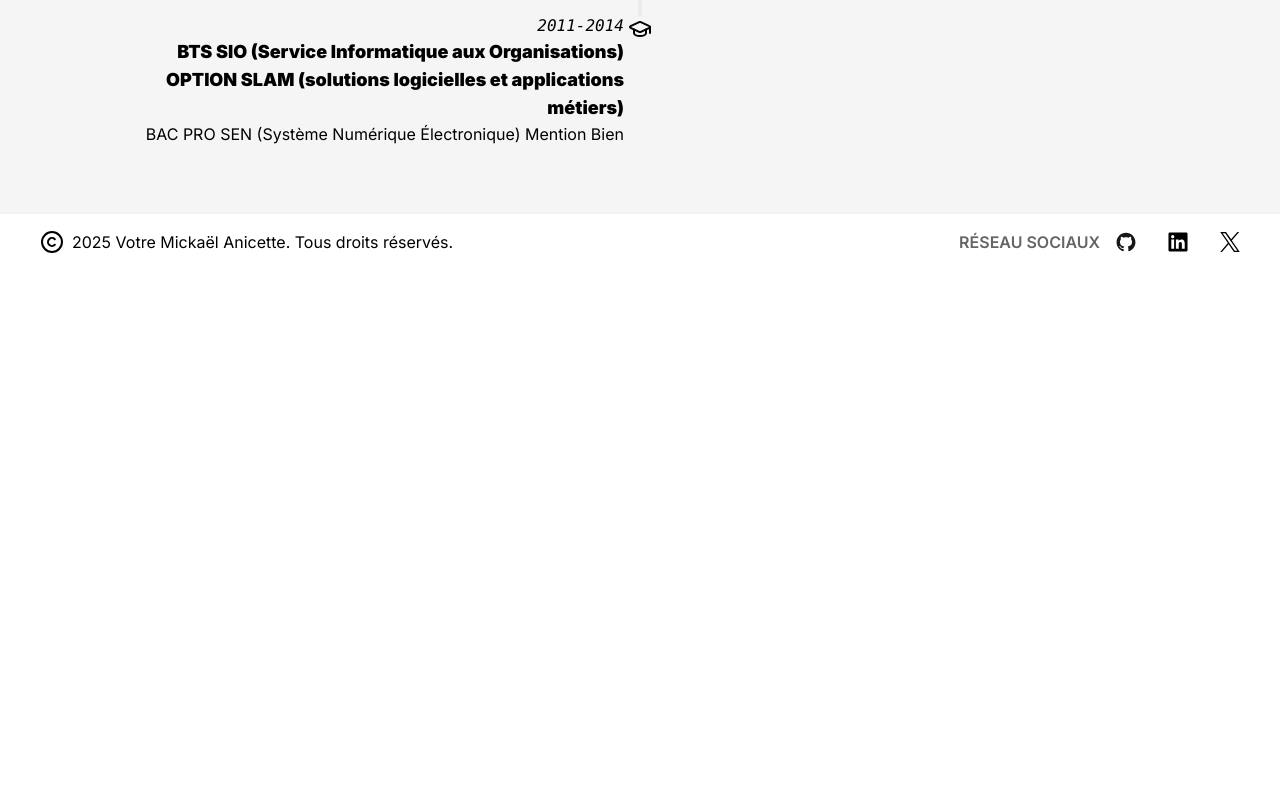
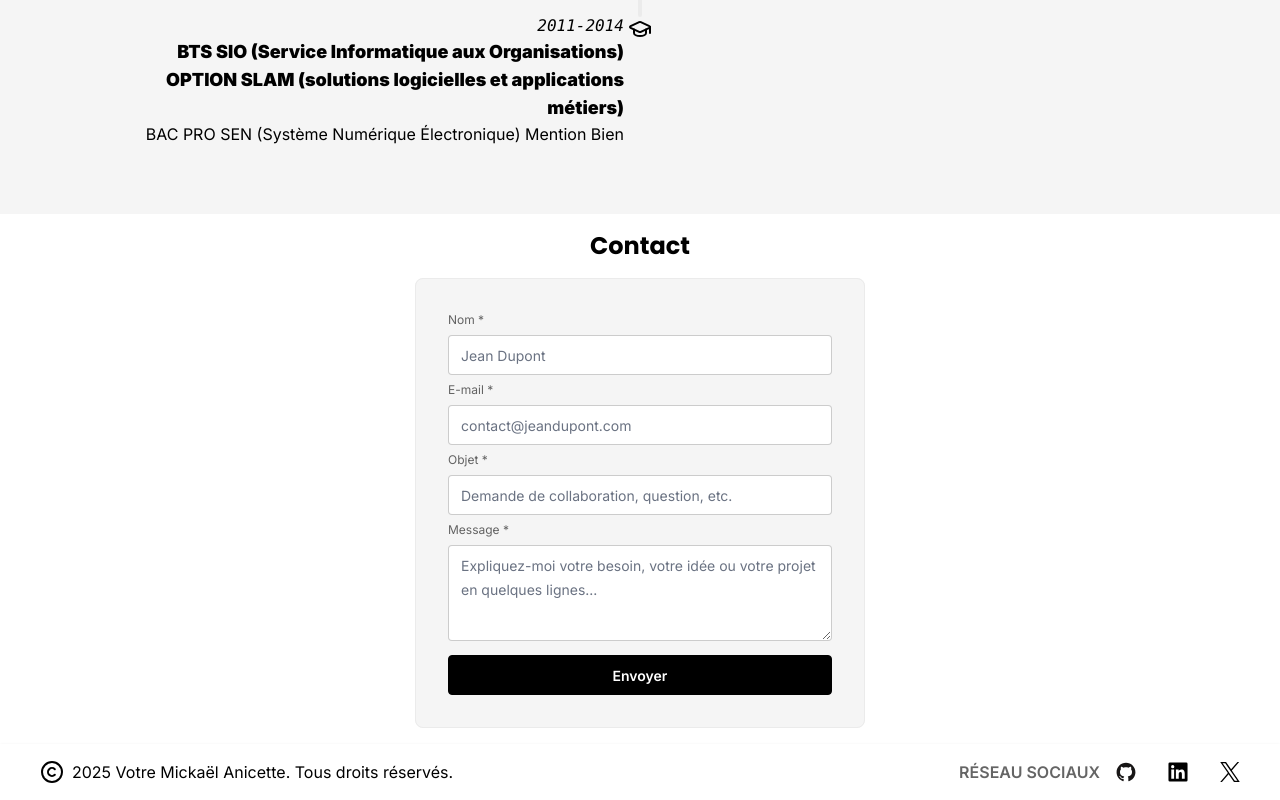
Before and after one commit to mcmikashi/mcmikashi.github.io, a SvelteKit app: page / in a window 1280 px wide. Shown: the part 2780-3580 px from the top of the page. Before the commit the page ends 3050 px from the top, so only its background shows below. Built offline with nearby package versions, Linux system fonts and the light colour scheme; no server answers.

Commit message:
Add contact component

```diff
--- /dev/null
+++ b/src/lib/components/common/Contact.svelte
@@ -0,0 +1,115 @@
+<script lang="ts">
+	import {
+		PUBLIC_EMAILJS_PUBLIC_KEY,
+		PUBLIC_EMAILJS_SERVER_ID,
+		PUBLIC_EMAILJS_TEMPLATE_ID
+	} from '$env/static/public';
+	import { send } from '@emailjs/browser';
+	import { BadgeCheck, BadgeX } from '@lucide/svelte';
+	import { slide } from 'svelte/transition';
+	let name = $state('');
+	let email = $state('');
+	let subject = $state('');
+	let message = $state('');
+	let formResult = $state<boolean | null>(null);
+
+	function onsubmit(event: SubmitEvent) {
+		event.preventDefault();
+		var templateParams = {
+			name: name,
+			email: email,
+			subject: subject,
+			message: message
+		};
+		send(PUBLIC_EMAILJS_SERVER_ID, PUBLIC_EMAILJS_TEMPLATE_ID, templateParams, {
+			publicKey: PUBLIC_EMAILJS_PUBLIC_KEY
+		}).then(
+			function (response) {
+				formResult = true;
+				const form = event.target as HTMLFormElement;
+				form.reset();
+			},
+			function (err) {
+				formResult = false;
+			}
+		);
+	}
+
+	$effect(() => {
+		if (formResult != null) {
+			setTimeout(() => {
+				formResult = null;
+			}, 10000);
+		}
+	});
+</script>
+
+<section class="hero" id="contact">
+	<div class="hero-content text-center">
+		<div>
+			<h3 class="mb-4 text-2xl font-extrabold">Contact</h3>
+			{#if formResult === true}
+				<div role="alert" class="alert alert-success my-2" transition:slide>
+					<BadgeCheck />
+					<span>Votre message a bien été envoyé. Merci !</span>
+				</div>
+			{:else if formResult === false}
+				<div role="alert" class="alert alert-error my-2">
+					<BadgeX />
+					<span>Une erreur est survenue. Veuillez réessayer plus tard.</span>
+				</div>
+			{/if}
+			<form {onsubmit}>
+				<fieldset class="fieldset bg-base-200 border-base-300 rounded-box border p-8">
+					<label class="label" for="name-input">Nom *</label>
+					<input
+						type="text"
+						class="input validator"
+						placeholder="Jean Dupont"
+						id="name-input"
+						required
+						bind:value={name}
+					/>
+
+					<label class="label" for="input-email">E-mail *</label>
+					<input
+						type="email"
+						class="input validator"
+						placeholder="contact@jeandupont.com"
+						id="input-email"
+						required
+						bind:value={email}
+					/>
+
+					<label class="label" for="input-subject">Objet *</label>
+					<input
+						type="text"
+						class="input validator"
+						placeholder="Demande de collaboration, question, etc."
+						id="input-subject"
+						required
+						bind:value={subject}
+					/>
+
+					<label class="label" for="textarea-message">Message *</label>
+					<textarea
+						class="textarea validator h-24"
+						placeholder="Expliquez-moi votre besoin, votre idée ou votre projet en quelques lignes..."
+						id="textarea-message"
+						required
+						bind:value={message}
+					>
+					</textarea>
+					<button class="btn btn-neutral btn-block mt-2" type="submit">Envoyer</button>
+				</fieldset>
+			</form>
+		</div>
+	</div>
+</section>
+
+<style lang="postcss">
+	@reference "tailwindcss";
+	:global(input, textarea) {
+		@apply w-sm;
+	}
+</style>
--- a/src/routes/+page.svelte
+++ b/src/routes/+page.svelte
@@ -1,5 +1,6 @@
 <script>
 	import About from "$lib/components/common/About.svelte";
+	import Contact from "$lib/components/common/Contact.svelte";
 	import Education from "$lib/components/common/Education.svelte";
 	import Experience from "$lib/components/common/Experience.svelte";
 	import Hero from "$lib/components/common/Hero.svelte";
@@ -10,4 +11,5 @@
 	<About/>
 	<Experience/>
 	<Education/>
+	<Contact/>
 </div>
```
